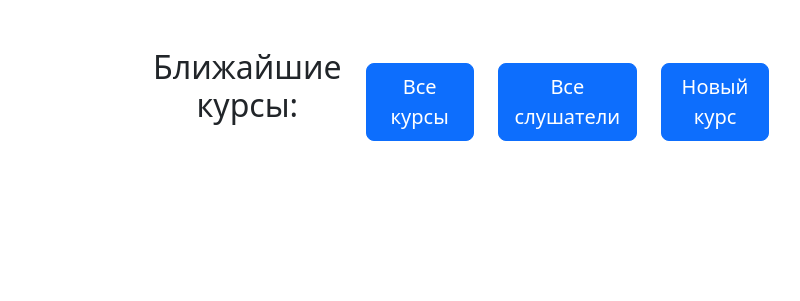
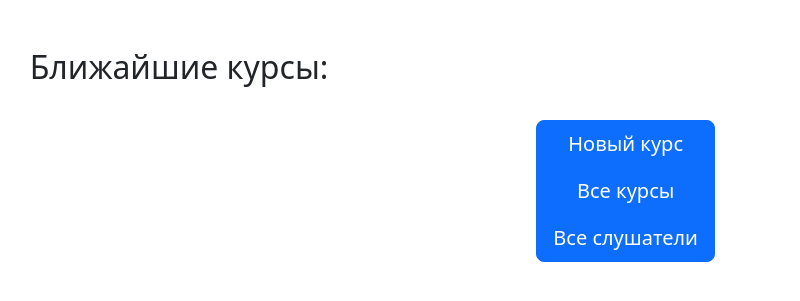
Before and after one commit to I-Matvejev/AcademyCRM, a Django app: page / in a window 1280 px wide. Shown: the part 56-357 px from the top of the page, without its empty margins (179-979 px from the left). Run offline with Django 5.2, Linux system fonts and the light colour scheme; the visitor is signed in with stand-in values (Sample User, id 1); data that the repository does not hold is empty.

Commit message:
Layout of home page changed

```diff
--- a/dcrm/academy/templates/all_courses.html
+++ b/dcrm/academy/templates/all_courses.html
@@ -3,7 +3,7 @@
 {% block content %}
 
 {% if user.is_authenticated %}
-<div class="col-md-6 offset-md-2">
+<div class="col-md-6 offset-md-3">
     <h1> Все курсы: </h1>
         <table class="table table-striped table-hover table-bordered">
           <thead class="table-dark">
--- a/dcrm/academy/templates/course_attendees_all.html
+++ b/dcrm/academy/templates/course_attendees_all.html
@@ -2,7 +2,7 @@
 
 {% block content %}
 
-<div class="col-md-6 offset-md-1">
+<div class="col-md-6 offset-md-2">
 
 {% if user.is_authenticated %}
 
--- a/dcrm/academy/templates/home.html
+++ b/dcrm/academy/templates/home.html
@@ -1,13 +1,13 @@
 {% extends 'base.html' %}
 
 {% block content %}
-<div class="col-md-6 offset-md-3">
+
     <br/>
     {% if user.is_authenticated %}
 
-    <div class="container text-center">
-      <div class="row align-items-center">
-        <div class="col">
+    <div class="container">
+      <div class="row justify-content-evenly">
+        <div class="col-lg-4 col-sm-8">
             <h2> Ближайшие курсы: </h2> <br/>
             {% if upcoming_courses %}
                 {% for course in upcoming_courses %}
@@ -17,21 +17,20 @@
                           <h5 class="mb-1">{{ course.course_name | truncatechars:30 }}</h5>
                         </div>
                         <p class="mb-1">Начало: {{ course.course_date_begin|date:'d.m.Y' }}</p>
-                        <p class="mb-1">Место: {{ course.course_location }}</p>
                         <p class="mb-1">Слушатели: {{ course.number_of_attendees_invoice_paid }}/{{ course.number_of_attendees }}</p>
                       </a><br/>
                 </div>
                 {% endfor %}
             {% endif %}
         </div>
-        <div class="col">
-          <a class="btn btn-primary btn-lg" href="{% url 'all_courses' %}" role="button">Все курсы</a>
-        </div>
-        <div class="col">
-          <a class="btn btn-primary btn-lg" href="{% url 'attendees' %}" role="button">Все слушатели</a>
-        </div>
-        <div class="col">
-          <a class="btn btn-primary btn-lg" href="{% url 'new_course' %}" role="button">Новый курс</a>
+        <div class="col-lg-4 col-sm-2"><br/><br/><br/>
+            <div class="btn-group-vertical">
+                  <a class="btn btn-primary btn-lg" href="{% url 'new_course' %}" role="button">Новый курс</a>
+
+                  <a class="btn btn-primary btn-lg" href="{% url 'all_courses' %}" role="button">Все курсы</a>
+
+                  <a class="btn btn-primary btn-lg" href="{% url 'attendees' %}" role="button">Все слушатели</a>
+            </div><br/>
         </div>
       </div>
     </div>
--- a/dcrm/academy/urls.py
+++ b/dcrm/academy/urls.py
@@ -6,10 +6,10 @@ urlpatterns = [
     path('logout/', views.logout_user, name='logout'),
     path('new-course/', views.new_course, name='new_course'),
     path('all-courses/', views.all_courses, name='all_courses'),
-    path('course/<int:pk>', views.course_detail, name='course_detail'),
+    # path('course/<int:pk>', views.course_detail, name='course_detail'),
     path('update-course/<int:pk>', views.update_course, name='update_course'),
     path('delete-course/<int:pk>', views.delete_course, name='delete_course'),
-    path('attendee-detail/<int:pk>', views.attendee_detail, name='attendee_detail'),
+    # path('attendee-detail/<int:pk>', views.attendee_detail, name='attendee_detail'),
     path('attendees/', views.attendees, name='attendees'),
     path('course-attendees-all/<int:course_id>', views.course_attendees_all, name='course_attendees_all'),
     path('delete-attendee/<int:pk>', views.delete_attendee, name='delete_attendee'),
--- a/dcrm/academy/views.py
+++ b/dcrm/academy/views.py
@@ -47,13 +47,13 @@ def all_courses(request):
     return render(request, 'all_courses.html', {'courses': courses})
 
 
-def course_detail(request, pk):
-    if request.user.is_authenticated:
-        course_detail = Course.objects.get(id=pk)
-        return render(request, 'course_detail.html', {'course_detail': course_detail})
-    else:
-        messages.success(request, "Вы не авторизованы для просмотра этой страницы!")
-        return redirect('home')
+# def course_detail(request, pk):
+#     if request.user.is_authenticated:
+#         course_detail = Course.objects.get(id=pk)
+#         return render(request, 'course_detail.html', {'course_detail': course_detail})
+#     else:
+#         messages.success(request, "Вы не авторизованы для просмотра этой страницы!")
+#         return redirect('home')
 
 
 def delete_course(request, pk):
@@ -87,13 +87,13 @@ def course_attendees_all(request, course_id):
     return render(request, 'course_attendees_all.html', {'all_attendees': all_attendees, 'course_id': course_id, 'current_course': current_course})
 
 
-def attendee_detail(request, pk):
-    if request.user.is_authenticated:
-        attendee_detail = Attendee.objects.get(id=pk)
-        return render(request, 'attendee_detail.html', {'attendee_detail': attendee_detail})
-    else:
-        messages.success(request, "Вы не авторизованы для просмотра этой страницы!")
-        return redirect('home')
+# def attendee_detail(request, pk):
+#     if request.user.is_authenticated:
+#         attendee_detail = Attendee.objects.get(id=pk)
+#         return render(request, 'attendee_detail.html', {'attendee_detail': attendee_detail})
+#     else:
+#         messages.success(request, "Вы не авторизованы для просмотра этой страницы!")
+#         return redirect('home')
 
 
 def delete_attendee(request, pk):
```
